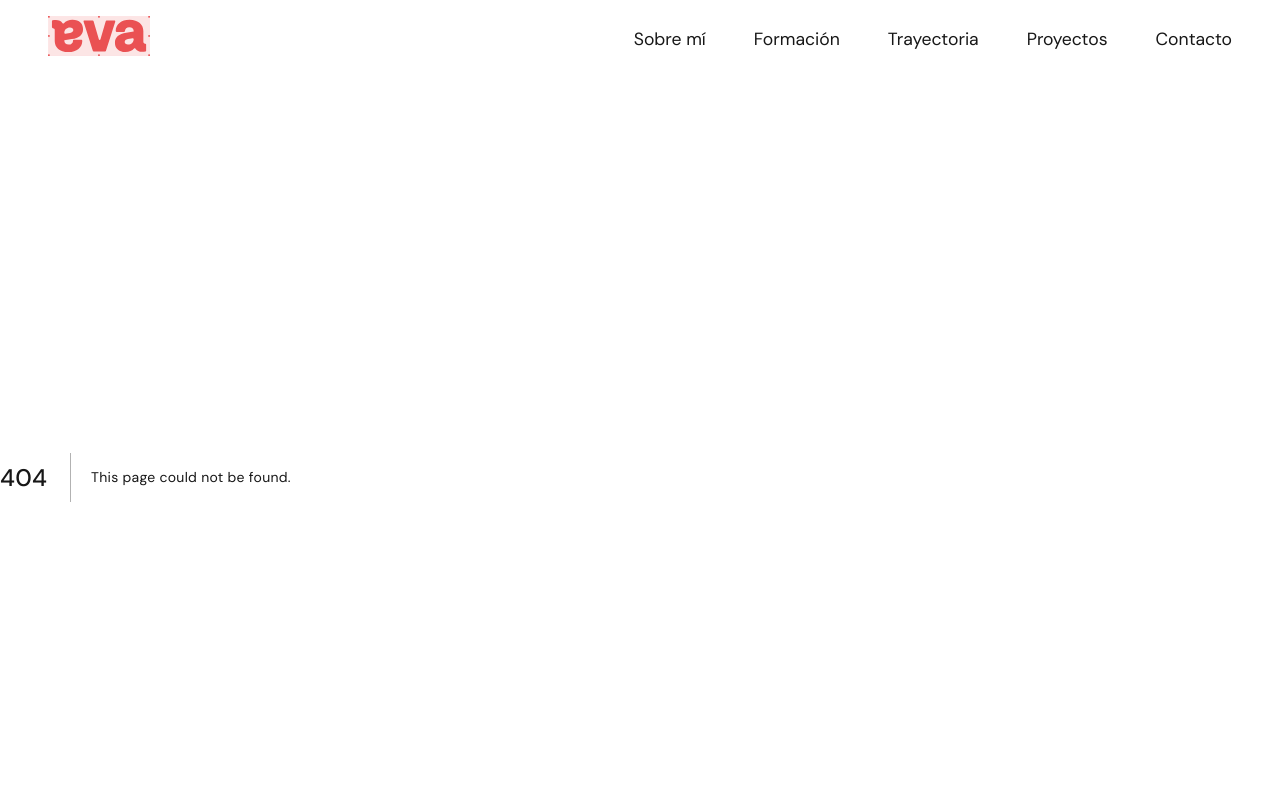
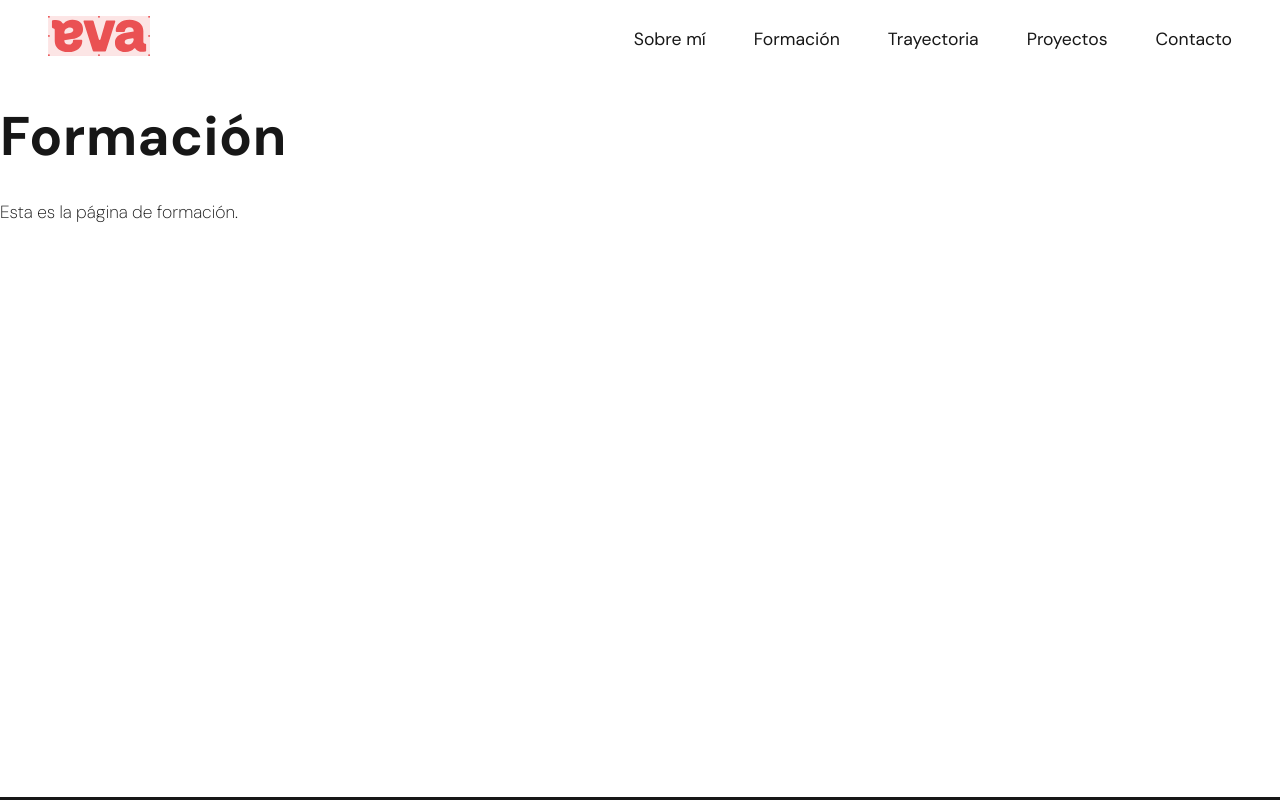
Before and after one commit to evagandiabelda/portafolio, a Next.js app: page /formacion in a window 1280 px wide. Before the commit this address had no page. Shown: the top 800 px of the page. Built offline with nearby package versions, Linux system fonts and the light colour scheme.

Commit message:
Es creen totes les pàgines, a falta del contingut.

```diff
--- /dev/null
+++ b/app/contacto/page.tsx
@@ -0,0 +1,11 @@
+'use client';
+
+export default function Contacto() {
+
+    return (
+        <div>
+            <h1>Contacto</h1>
+            <p>Esta es la página de contacto.</p>
+        </div>
+    );
+}
--- /dev/null
+++ b/app/formacion/page.tsx
@@ -0,0 +1,11 @@
+'use client';
+
+export default function Formacion() {
+
+    return (
+        <div>
+            <h1>Formación</h1>
+            <p>Esta es la página de formación.</p>
+        </div>
+    );
+}
--- /dev/null
+++ b/app/proyectos/page.tsx
@@ -0,0 +1,11 @@
+'use client';
+
+export default function Proyectos() {
+
+    return (
+        <div>
+            <h1>Proyectos</h1>
+            <p>Esta es la página de proyectos.</p>
+        </div>
+    );
+}
--- /dev/null
+++ b/app/sobre-mi/page.tsx
@@ -0,0 +1,11 @@
+'use client';
+
+export default function SobreMi() {
+
+    return (
+        <div>
+            <h1>Sobre mí</h1>
+            <p>Esta es la página sobre mí.</p>
+        </div>
+    );
+}
--- /dev/null
+++ b/app/trayectoria/page.tsx
@@ -0,0 +1,11 @@
+'use client';
+
+export default function Trayectoria() {
+
+    return (
+        <div>
+            <h1>Trayectoria</h1>
+            <p>Esta es la página de trayectoria.</p>
+        </div>
+    );
+}
--- a/components/layout/Menu.tsx
+++ b/components/layout/Menu.tsx
@@ -25,7 +25,7 @@ export default function Menu({ tipo }: MenuProps) {
                 <a href="/sobre-mi">Sobre mí</a>
             </div>
             <div className={divClassname}>
-                <a href="/formación">Formación</a>
+                <a href="/formacion">Formación</a>
             </div>
             <div className={divClassname}>
                 <a href="/trayectoria">Trayectoria</a>
```
